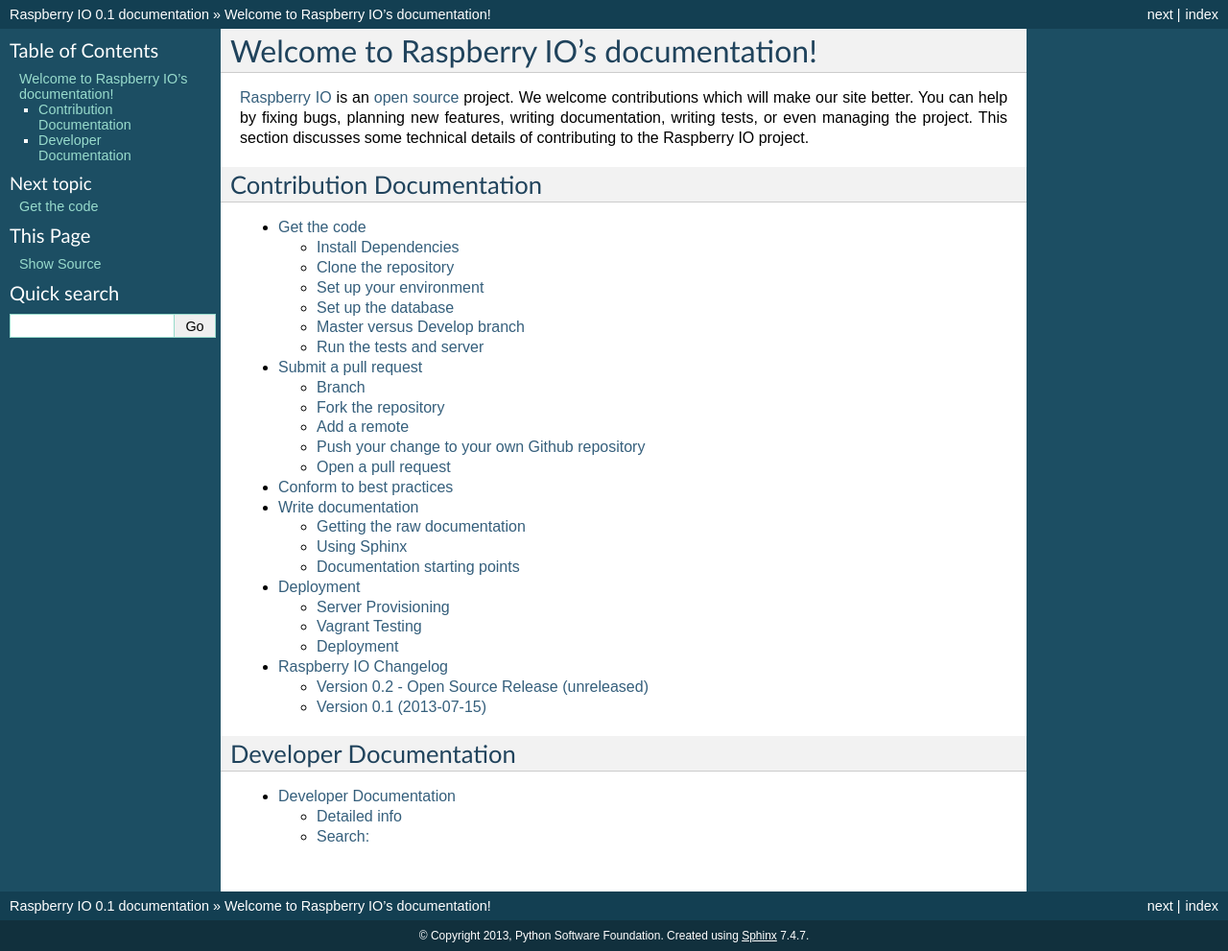
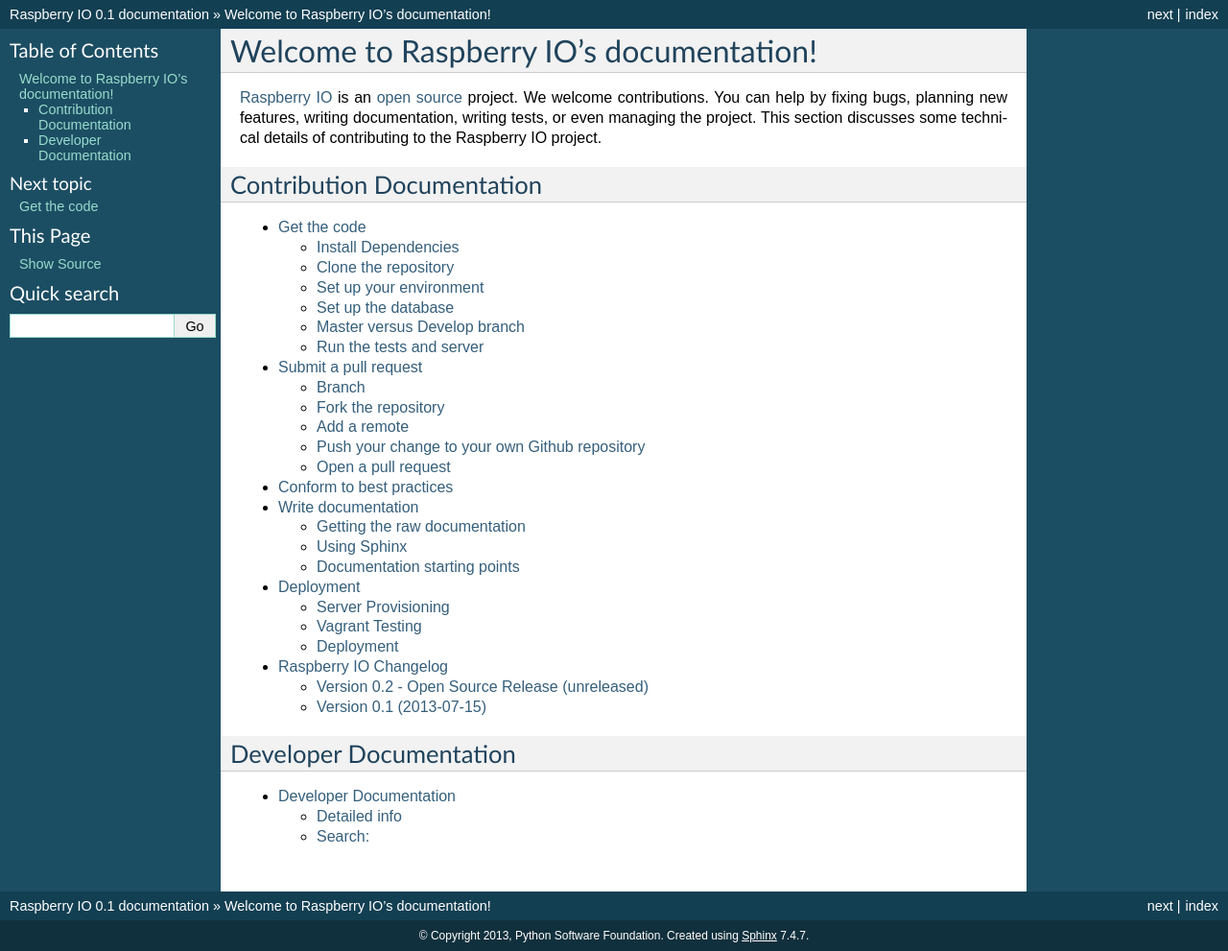
Before and after one commit to python/raspberryio, a Sphinx documentation site: the page built from docs/index.rst, in a window 1280 px wide. Shown: the whole page at 96% size. Built offline with Sphinx 7.4.7, drawn with Linux system fonts in a browser that asks for light colours.

Commit message:
Clean up the prose a bit

```diff
--- a/docs/index.rst
+++ b/docs/index.rst
@@ -8,11 +8,11 @@
 Welcome to Raspberry IO's documentation!
 ========================================
 
-`Raspberry IO`_ is an `open source`_ project. We welcome contributions
-which will make our site better. You can help by fixing bugs, planning
-new features, writing documentation, writing tests, or even managing
-the project. This section discusses some technical details of
-contributing to the Raspberry IO project.
+`Raspberry IO`_ is an `open source`_ project. We welcome
+contributions. You can help by fixing bugs, planning new features,
+writing documentation, writing tests, or even managing the project.
+This section discusses some technical details of contributing to the
+Raspberry IO project.
 
 
 Contribution Documentation
```
Also changed, not shown: README.rst (+14 -16 lines).
